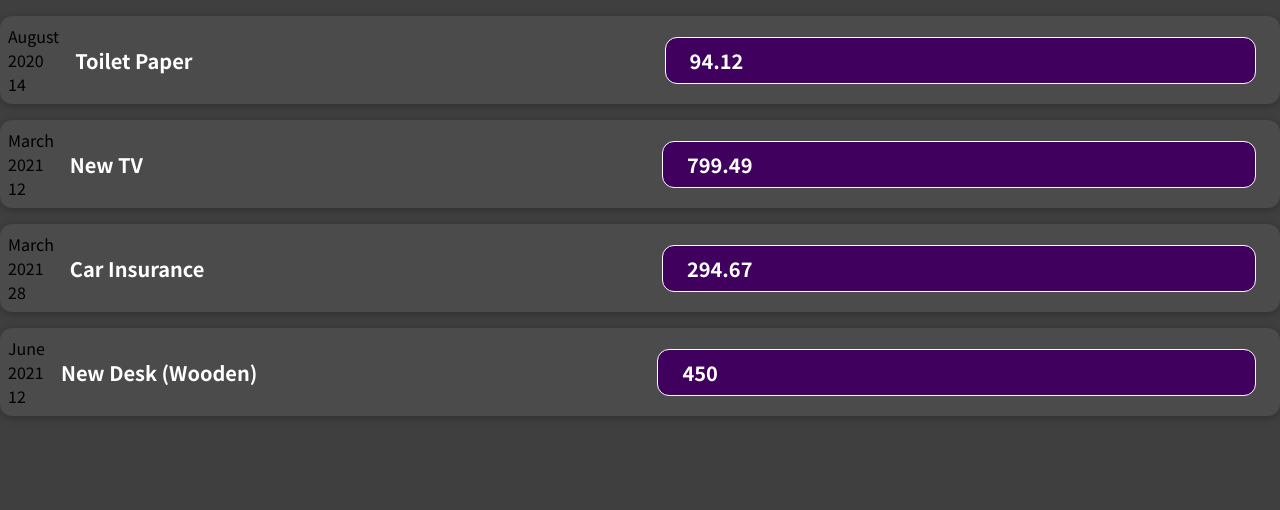
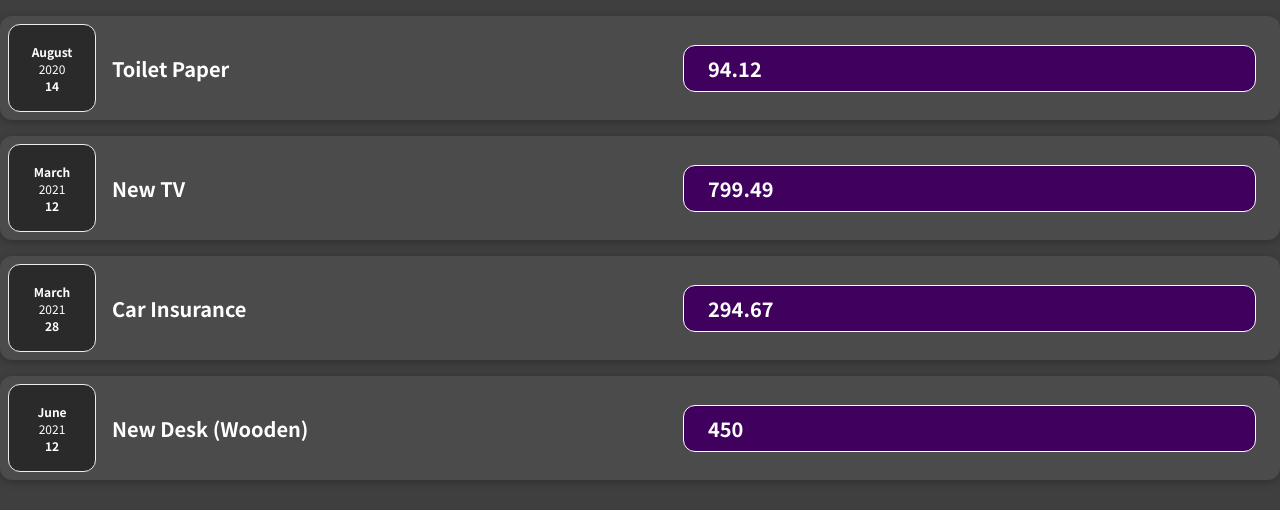
Before and after one commit to GabrielNunes12/testing-react, a JavaScript app: page / in a window 1280 px wide. Shown: the top 510 px of the page. Built offline with nearby package versions, Linux system fonts and the light colour scheme.

Commit message:
feat(ExpenseDate.css): style was being added to ExpenseDate Component

```diff
--- /dev/null
+++ b/src/components/ExpenseDate/ExpenseDate.css
@@ -0,0 +1,26 @@
+.expense-date {
+  display: flex;
+  flex-direction: column;
+  width: 5.5rem;
+  height: 5.5rem;
+  border: 1px solid #ececec;
+  background-color: #2a2a2a;
+  color: white;
+  border-radius: 12px;
+  align-items: center;
+  justify-content: center;
+}
+
+.expense-date__month {
+  font-size: 0.75rem;
+  font-weight: bold;
+}
+
+.expense-date__year {
+  font-size: 0.75rem;
+}
+
+.expense-date__day {
+  font-size: 1.5rem;
+  font-weight: bold;
+}
--- a/src/components/ExpenseDate/ExpenseDate.js
+++ b/src/components/ExpenseDate/ExpenseDate.js
@@ -1,9 +1,10 @@
+import './ExpenseDate.css';
 export default function ExpenseDate({ date }) {
   return(
-    <>
-      <div>{date.toLocaleString('en-US', {month: 'long'})}</div>
-      <div>{date.getFullYear()}</div>
-      <div>{date.toLocaleString('en-US', {day: '2-digit'})}</div>
-    </>
+    <div className="expense-date">
+      <div className="expense-date__month">{date.toLocaleString('en-US', {month: 'long'})}</div>
+      <div className="expense-date__year">{date.getFullYear()}</div>
+      <div className="expense-date__month">{date.toLocaleString('en-US', {day: '2-digit'})}</div>
+    </div>
   )
 }
```
Also changed, not shown: 1 other file (tests, documents, lock files or other folders).
